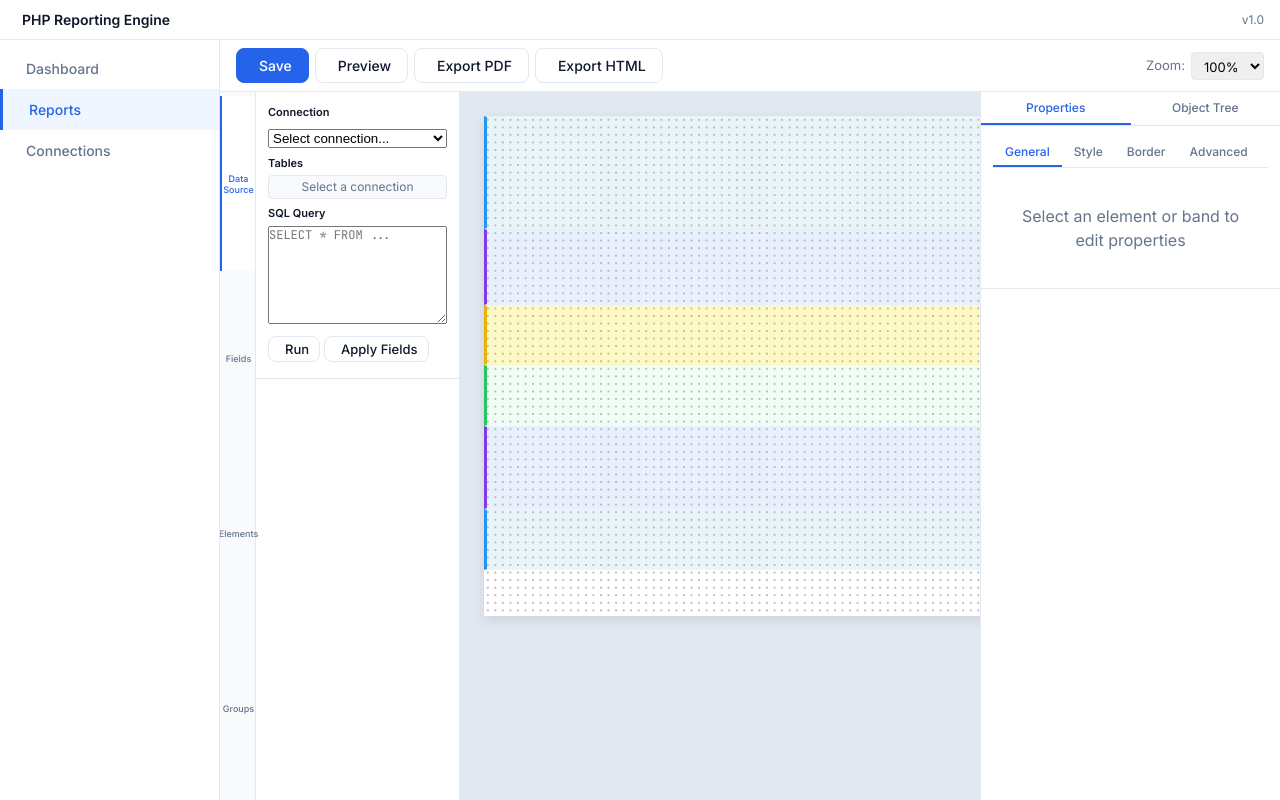
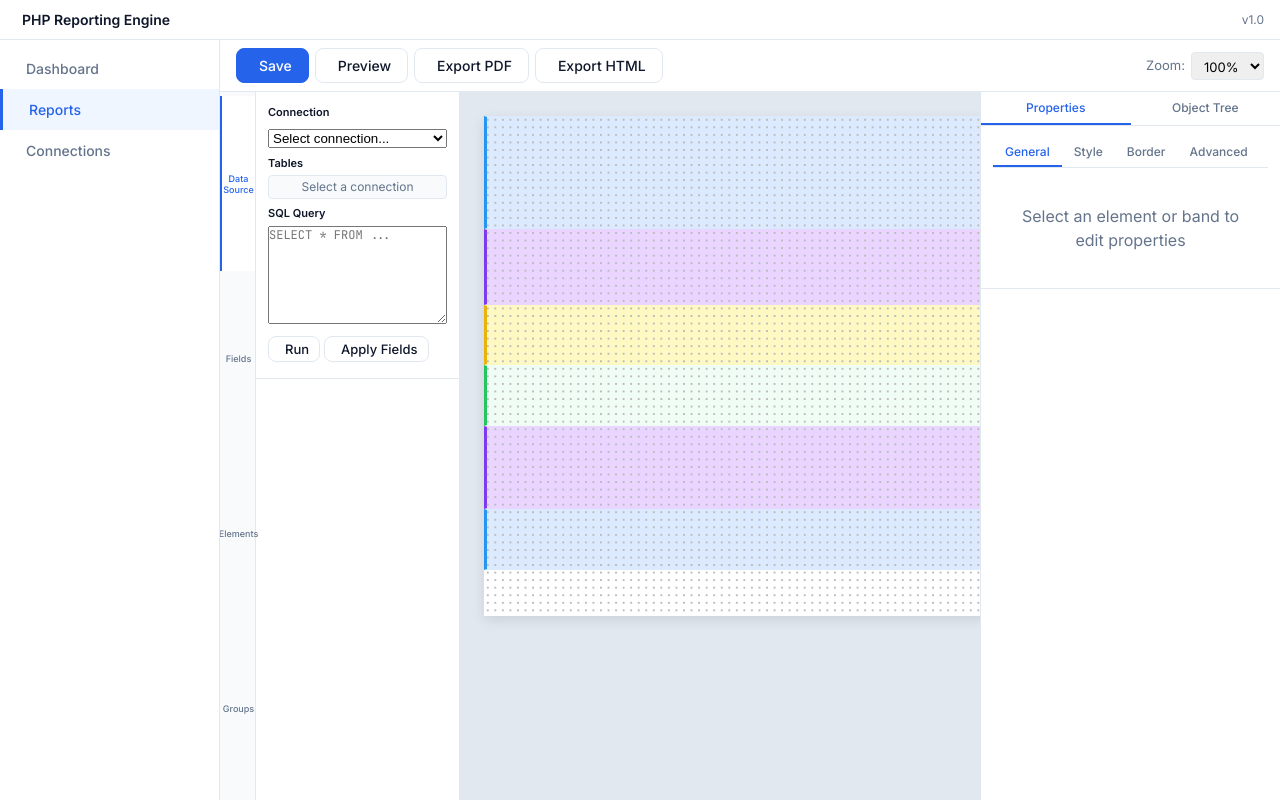
Before and after one commit to Heru-S21/php-report-server, a PHP site: page /reports/new in a window 1280 px wide. Run offline with PHP 8.4, Linux system fonts and the light colour scheme; data that the repository does not hold is empty; some libraries are stand-ins or nearby versions.

Commit message:
Distinguish page vs report header/footer colors
Page header/footer: #dbeafe (blue-100, was #e8f4f8)
Report header/footer: #e9d5ff (purple-200, was #e8f0fe)
Updated in CSS variables, designer defaults, HTML renderer, PDF renderer.

```diff
--- a/css/app.css
+++ b/css/app.css
@@ -15,8 +15,8 @@
     --color-border: #E2E8F0;
     --color-text: #0F172A;
     --color-text-muted: #64748B;
-    --band-page: #EFF6FF;
-    --band-report: #F5F3FF;
+    --band-page: #DBEAFE;
+    --band-report: #E9D5FF;
     --band-group: #FFFBEB;
     --band-detail: #F0FDF4;
     --band-column: #FEF9C3;
--- a/js/designer/Designer.js
+++ b/js/designer/Designer.js
@@ -82,12 +82,12 @@ class Designer {
 
     getDefaultBands() {
         return [
-            { type: 'page_header', height: 30, printOnEveryPage: true, backgroundColor: '#e8f4f8', border: {}, elements: [] },
-            { type: 'report_header', height: 20, backgroundColor: '#e8f0fe', border: {}, elements: [] },
+            { type: 'page_header', height: 30, printOnEveryPage: true, backgroundColor: '#dbeafe', border: {}, elements: [] },
+            { type: 'report_header', height: 20, backgroundColor: '#e9d5ff', border: {}, elements: [] },
             { type: 'column_header', height: 16, backgroundColor: '#fef9c3', border: {}, elements: [] },
             { type: 'detail', height: 16, backgroundColor: '#f0fdf4', border: {}, elements: [] },
-            { type: 'report_footer', height: 22, backgroundColor: '#e8f0fe', border: {}, elements: [] },
-            { type: 'page_footer', height: 16, printOnEveryPage: true, backgroundColor: '#e8f4f8', border: {}, elements: [] },
+            { type: 'report_footer', height: 22, backgroundColor: '#e9d5ff', border: {}, elements: [] },
+            { type: 'page_footer', height: 16, printOnEveryPage: true, backgroundColor: '#dbeafe', border: {}, elements: [] },
         ];
     }
 
```
Also changed, not shown: src/Renderer/HtmlRenderer.php (+4 -4 lines), src/Renderer/PdfRenderer.php (+4 -4 lines).
